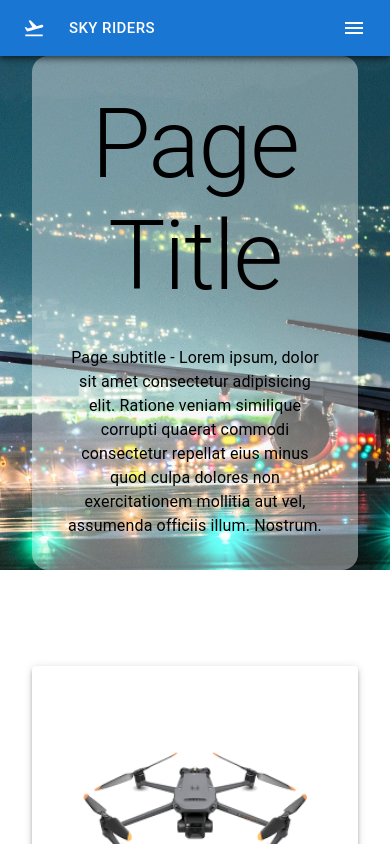
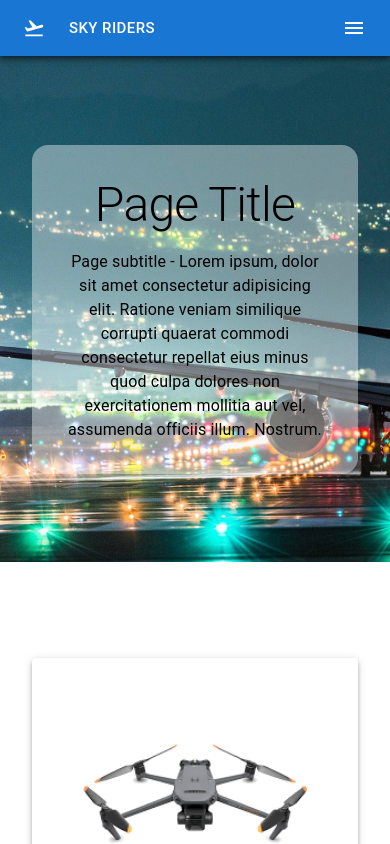
Before and after one commit to IlyaT21/Aerial-Marketplace, a React (Create React App) app: page / in a window 390 px wide. Shown: the top 844 px of the page. Built offline with nearby package versions, Linux system fonts and the light colour scheme.

Commit message:
minor responsive fix

```diff
--- a/src/components/global/Hero.tsx
+++ b/src/components/global/Hero.tsx
@@ -23,7 +23,12 @@ function Hero() {
         borderRadius={4}
         padding={4}
       >
-        <Typography variant="h1" gutterBottom color="inherit">
+        <Typography
+          variant="h1"
+          gutterBottom
+          color="inherit"
+          sx={{ fontSize: { xs: "3rem", md: "5rem" } }}
+        >
           Page Title
         </Typography>
         <Typography variant="body1">
```
